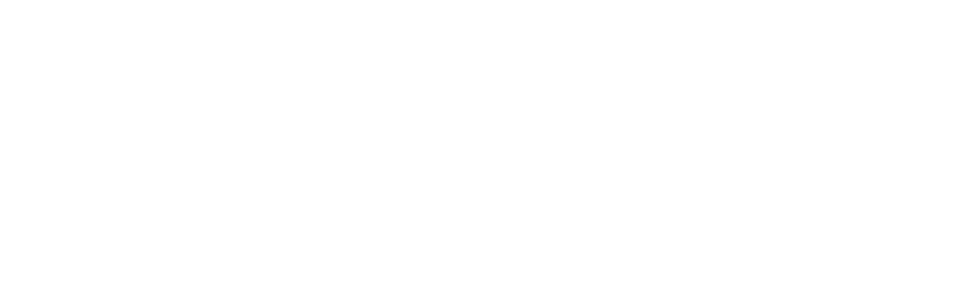
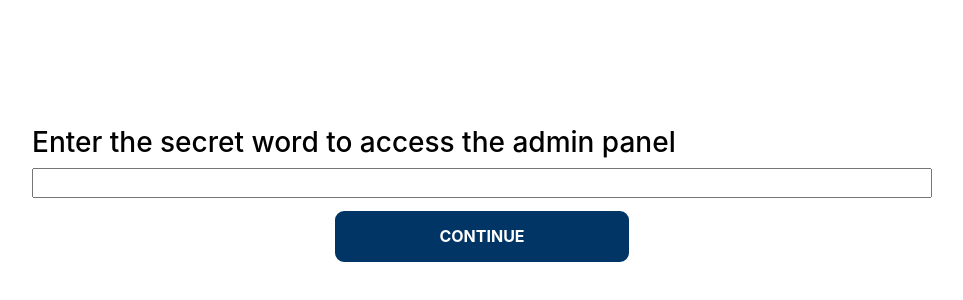
Before and after one commit to vit-the-jedi/golf-tournament-site, a Vue app: page /admin/sign-in in a window 1280 px wide. Before the commit this address had no page. Shown: the part 194-494 px from the top of the page, without its empty margins (158-1121 px from the left). Built offline with nearby package versions, Linux system fonts and the light colour scheme.

Commit message:
restructured admin directory

```diff
--- a/src/components/adminSignInForm.vue
+++ b/src/components/adminSignInForm.vue
@@ -5,7 +5,7 @@
       <h2>Enter the secret word to access the admin panel</h2>
 
       <div class="form-inset">
-        <input type="text" id="adminSecret" />
+        <input type="text" id="adminSecret" v-model="adminSecret" />
       </div>
       <button type="submit">Continue</button>
     </div>
@@ -39,7 +39,7 @@
     formSubmitHandler: async function () {
       //programmatically route to success page w/ relevant form data we can post back for user review
       this.$router.push({
-        path: "/signup-success",
+        path: "/admin",
         query: {
           players: playersString,
           division: team.division,
--- a/src/main.js
+++ b/src/main.js
@@ -7,7 +7,7 @@
 import About from "@/views/About.vue";
 import SignUp from "@/views/SignUp.vue";
 import SignUp__success from "@/views/SignUpSuccess.vue";
-import adminSignIn from "@/views/adminSignIn.vue";
+import adminSignIn from "@/views/admin/adminSignIn.vue";
 
 //create router
 const router = createRouter({
@@ -34,7 +34,7 @@
       component: SignUp__success,
     },
     {
-      path: "/admin-sign-in",
+      path: "/admin/sign-in",
       name: "adminSignIn",
       component: adminSignIn,
     },
--- a/src/views/adminSignIn.vue
+++ b/src/views/admin/adminSignIn.vue
@@ -1,5 +1,5 @@
 <script setup>
-import adminSignInForm from "../components/adminSignInForm.vue";
+import adminSignInForm from "../../components/adminSignInForm.vue";
 </script>
 
 <script>
```
